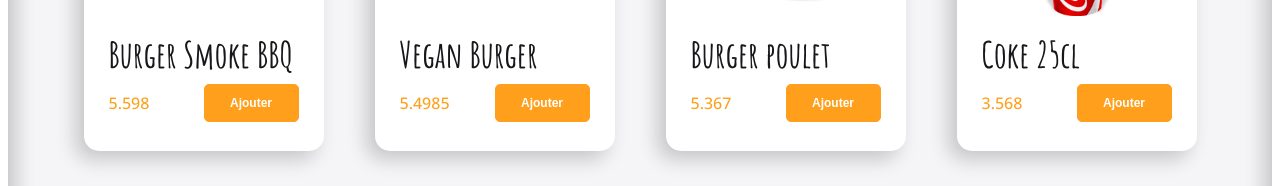
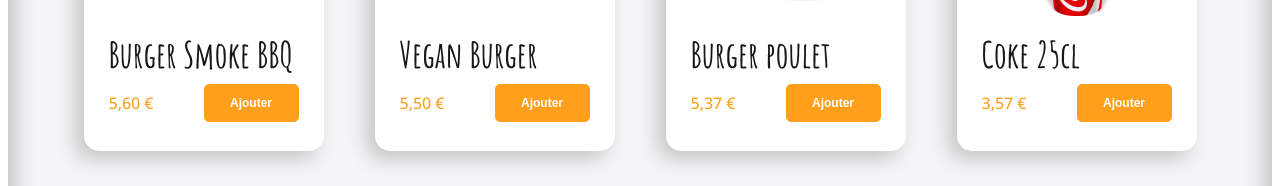
Before and after one commit to kailam-ada/crazee-burger2, a React (Vite) app: page /order/1 in a window 1280 px wide. Shown: the part 337-523 px from the top of the page. Built offline with nearby package versions, Linux system fonts and the light colour scheme.

Commit message:
✨ F05: ORDER > Product > Add formatted price

```diff
--- a/src/components/pages/order/Main/Menu.jsx
+++ b/src/components/pages/order/Main/Menu.jsx
@@ -3,6 +3,7 @@ import styled from "styled-components";
 import { fakeMenu2 } from "../../../../fakeData/fakeMenu";
 import { theme } from "../../../../theme";
 import Product from "./Product";
+import { formatPrice } from "../../../../utils/maths";
 
 export default function Menu() {
   const [menu, setMenu] = useState(fakeMenu2);
@@ -14,7 +15,7 @@ export default function Menu() {
             key={id}
             title={title}
             imageSource={imageSource}
-            leftDescription={price}
+            leftDescription={formatPrice(price)}
           />
         );
       })}
```
